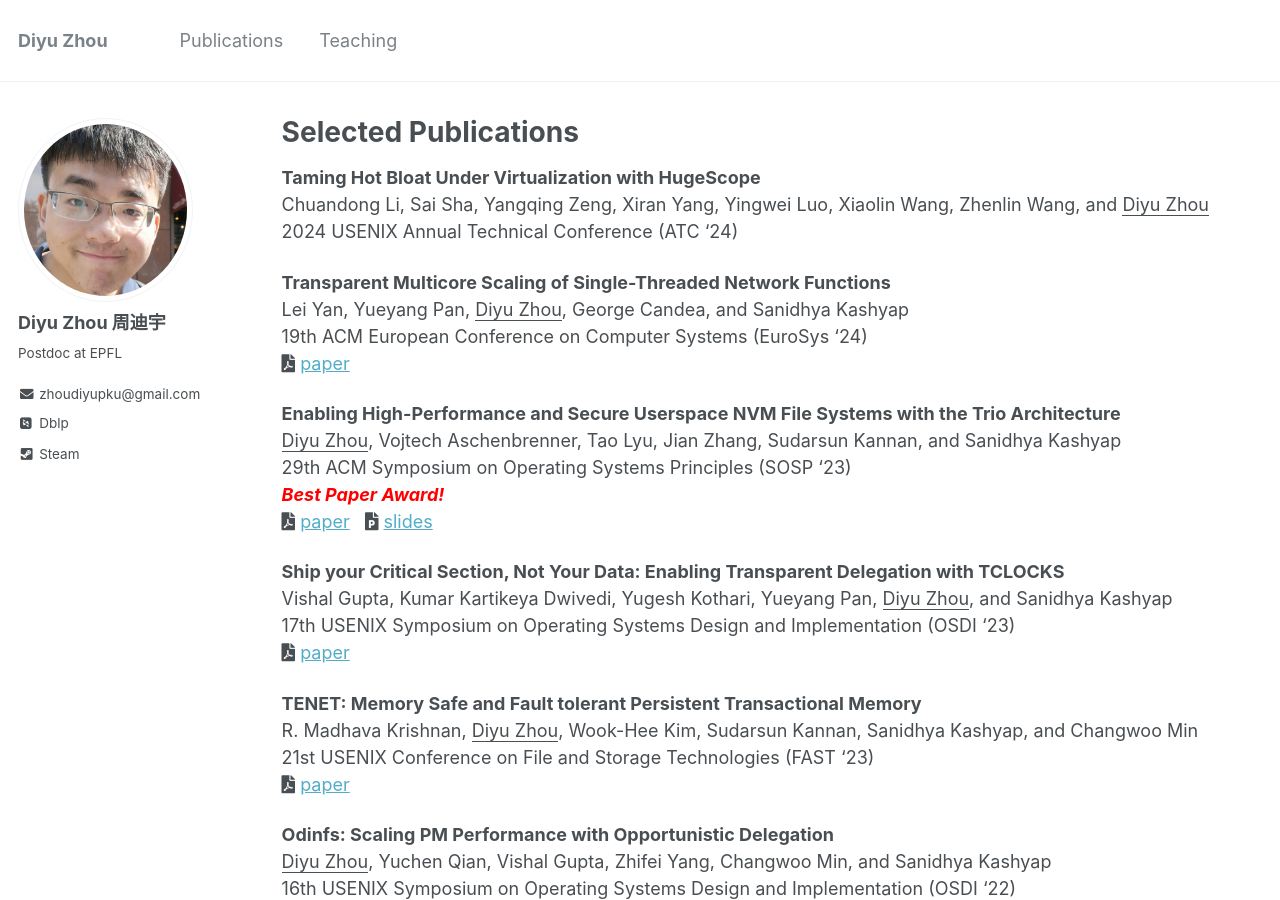
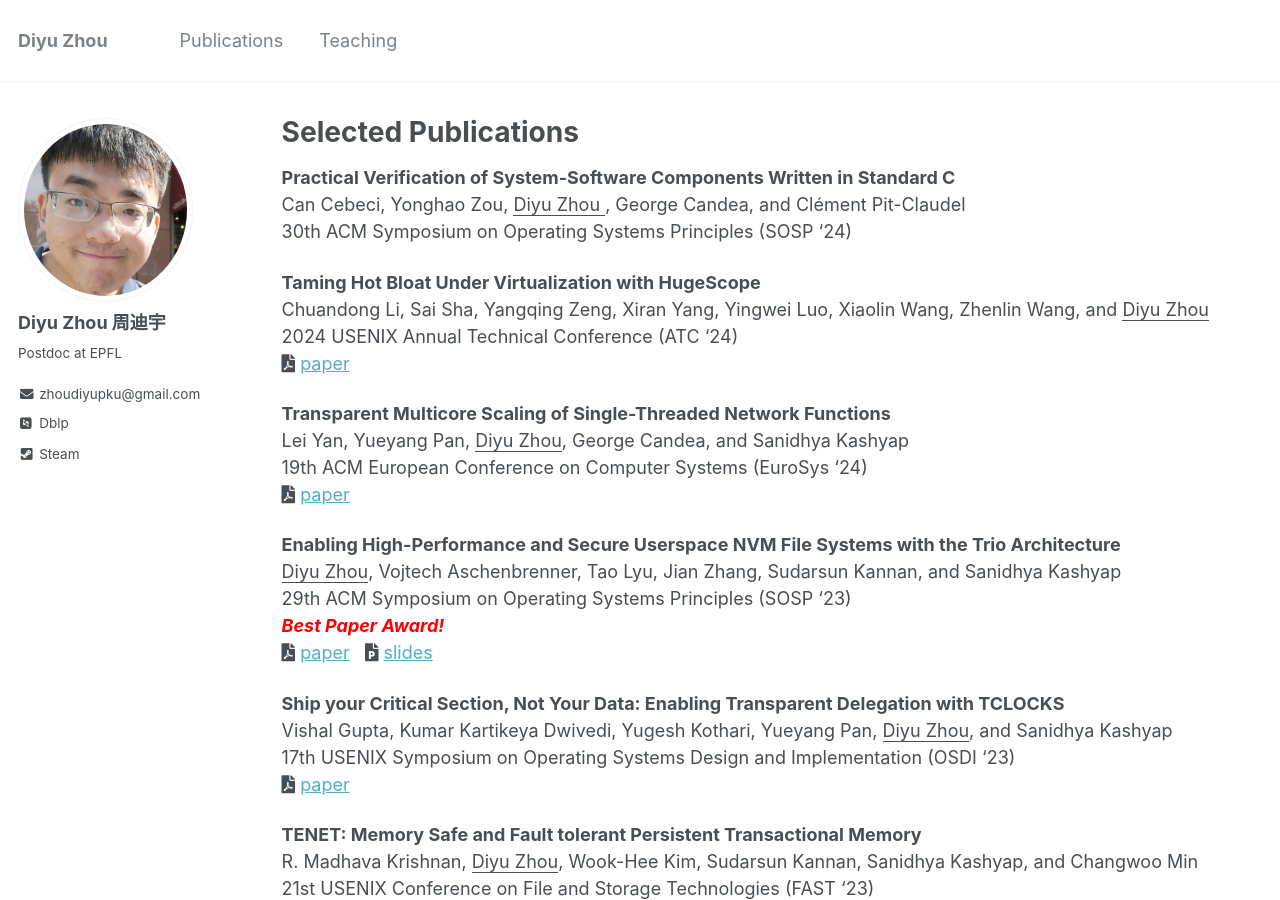
Before and after one commit to zhou-diyu/zhou-diyu.github.io, a Jekyll site: the page built from _pages/publications.md, in a window 1280 px wide and 900 px high. Built offline with Jekyll 4.4.1, drawn with Linux system fonts in a browser that asks for light colours; some web fonts are replaced.

Commit message:
Update after SOSP 24

```diff
--- a/_pages/publications.md
+++ b/_pages/publications.md
@@ -8,10 +8,15 @@ author_profile: true
 \* denotes equal contribution
 -->
 
+**Practical Verification of System-Software Components Written in Standard C** \
+Can Cebeci, Yonghao Zou, <ins> Diyu Zhou </ins>, George Candea, and Clément Pit-Claudel \
+30th ACM Symposium on Operating Systems Principles (SOSP '24)
+
 **Taming Hot Bloat Under Virtualization with HugeScope** \
 Chuandong Li, Sai Sha, Yangqing Zeng, Xiran Yang, Yingwei Luo, Xiaolin Wang, Zhenlin Wang,
 and <ins> Diyu Zhou </ins> \
-2024 USENIX Annual Technical Conference (ATC '24)
+2024 USENIX Annual Technical Conference (ATC '24) \
+<i class="fas fa-file-pdf" aria-hidden="true"></i> [paper](/files/hugescope-atc24.pdf)
 
 **Transparent Multicore Scaling of Single-Threaded Network Functions** \
 Lei Yan, Yueyang Pan, <ins>Diyu Zhou</ins>, George Candea, and Sanidhya Kashyap \
```
